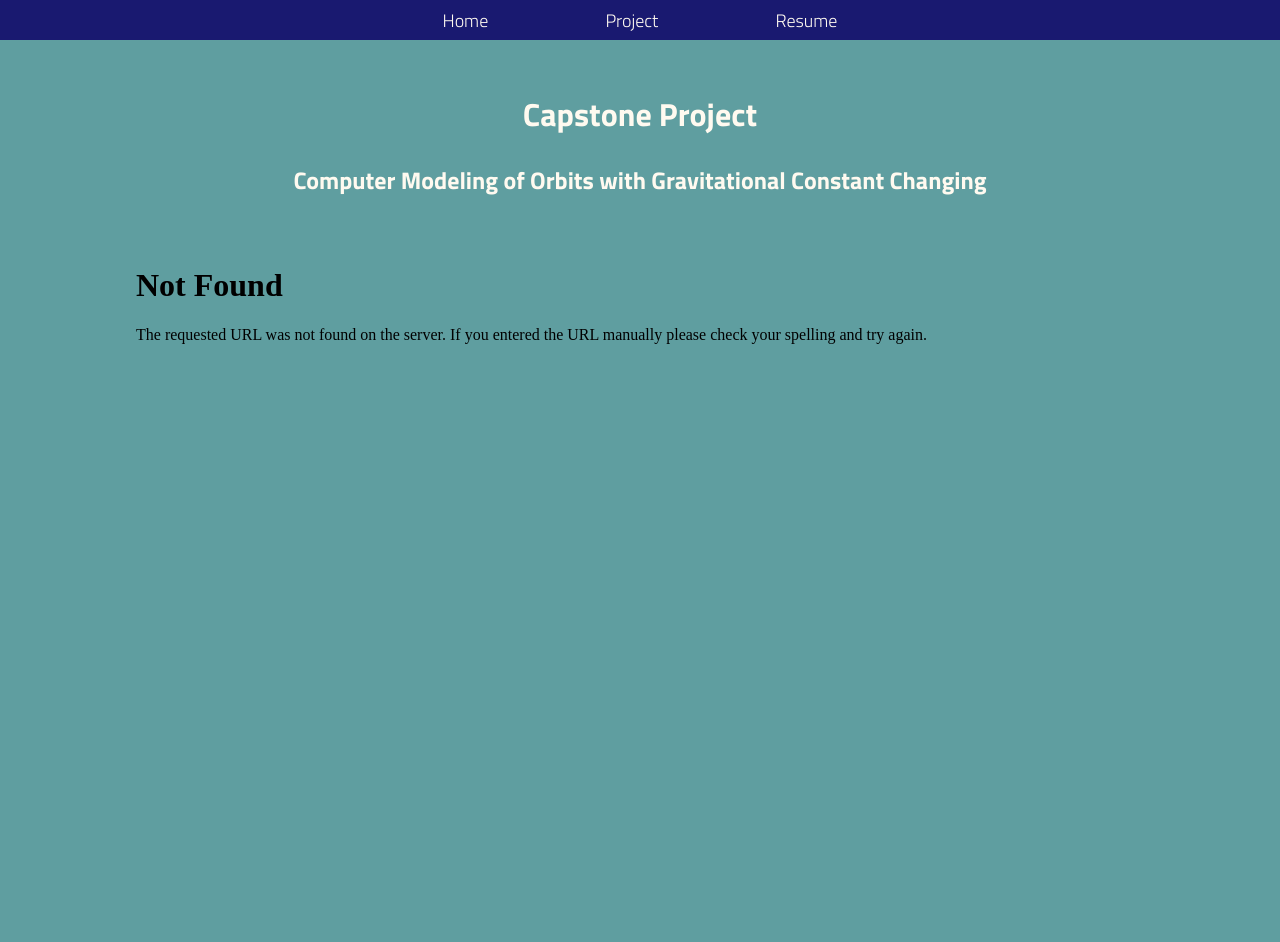
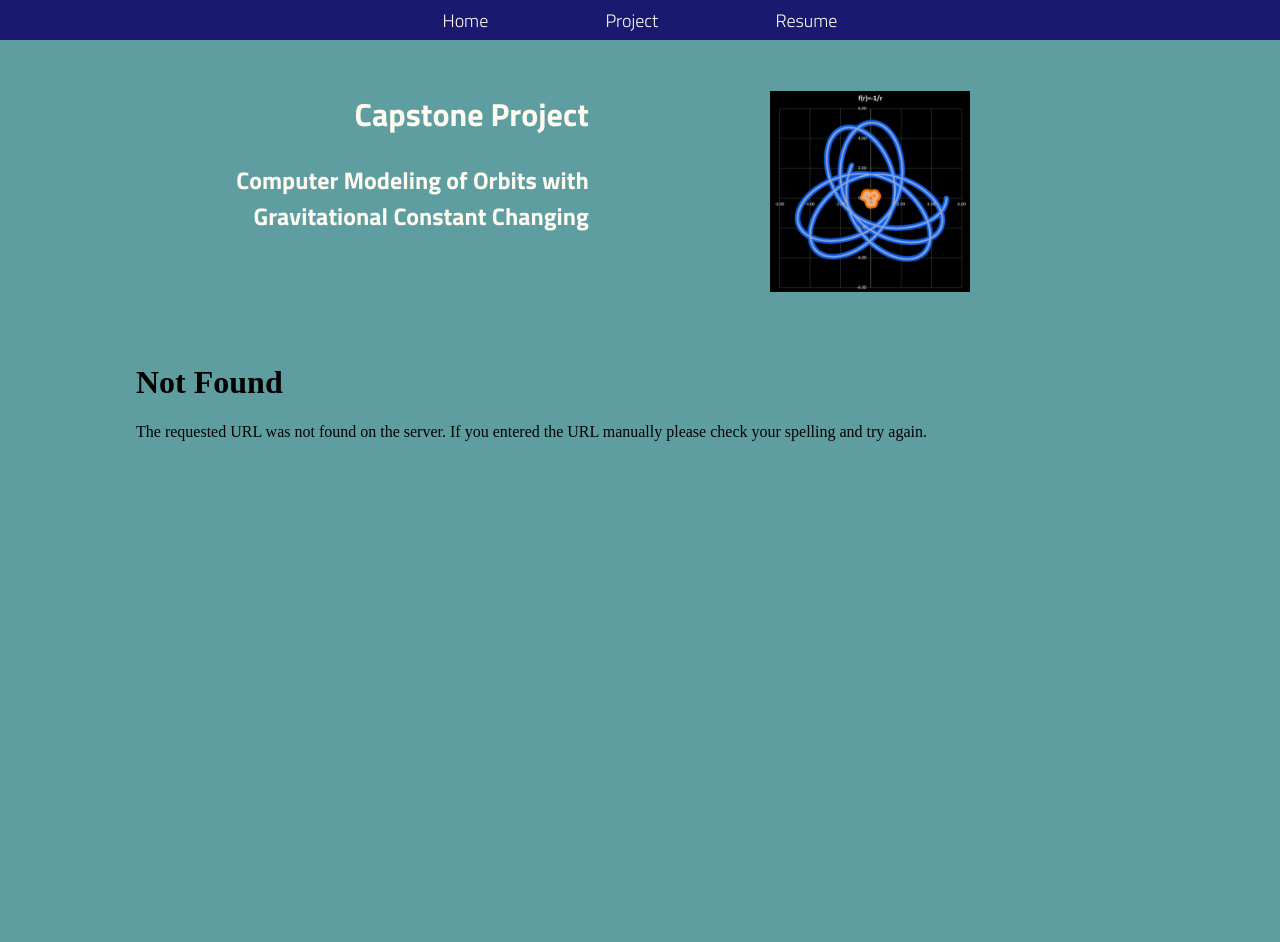
Before and after one commit to AlexanderGoose/anders_website, a Flask app: page /projects in a window 1280 px wide. Shown: the top 942 px of the page. Before the commit the page ends 344 px from the top, so only its background shows below. Run offline with Flask 3, Linux system fonts and the light colour scheme.

Commit message:
added photo to project

```diff
--- a/static/style.css
+++ b/static/style.css
@@ -146,6 +146,36 @@
 
 
 /* ------------------------- project */
+
+#container-main-project {
+    display: flex;
+    /* flex-direction: row; */
+    justify-content: space-between;
+    align-items: flex-start;
+
+    margin-left: 10%;
+    margin-right: 10%;
+}
+
+/* #orbit-pic {
+    flex: 1;
+    padding: 5px;
+    /* height: 40px;
+    height: auto;
+} */
+#orbit-pic {
+    flex: 1;
+    display: flex;
+    justify-content: center;
+    align-items: center;
+    padding: 5%;
+}
+
+#orbit-pic img {
+    width: 200px;
+    height: auto;
+}
+
 .project-link {
     display: block;
     margin-left: auto;
@@ -158,22 +188,9 @@
 
 #project-header-container {
     margin-top: 50px;
-    text-align: center;
+    text-align: right;
+    flex: 1;
 }
-
-/* .pdf-viewer {
-    display: inline-block;
-    background-color: white;
-    color: #191970;
-    border: 1px solid #191970;
-    transition: background-color 0.3s, color 0.3s;
-    border-radius: 10px;
-    padding: 5px;
-    margin-top: 20px;
-
-    margin-left: auto;
-    margin-right: auto;
-} */
 
 .pdf-viewer {
     display: none;
@@ -283,7 +300,10 @@
 
     }
 
-
+    #container-main-project {
+        margin-left: 2%;
+        margin-right: 2%;
+    }
 
 
   }
--- a/templates/projects.html
+++ b/templates/projects.html
@@ -15,14 +15,21 @@
     <li><i>turn these functions into code???</i></li>
 </ul> -->
 
+<div id="container-main-project">
+    <div id="project-header-container">
+        <h1>Capstone Project</h1>
+        <br>
+        <h2>Computer Modeling of Orbits with Gravitational Constant Changing</h2>
+        <br>
+        <br>
+    </div>
 
-<div id="project-header-container">
-    <h1>Capstone Project</h1>
-    <br>
-    <h2>Computer Modeling of Orbits with Gravitational Constant Changing</h2>
-    <br>
-    <br>
+    <div id="orbit-pic">
+        <img src="static/images/orbit.png" alt="">
+    </div>
+
 </div>
+
 
 <div class="pdf-container">
     <iframe class="project-link" src="{{ url_for('static', filename='pdf/anders_capstone.pdf') }}" frameborder="0"></iframe>
```
Also changed, not shown: static/images/orbit.png (added).
